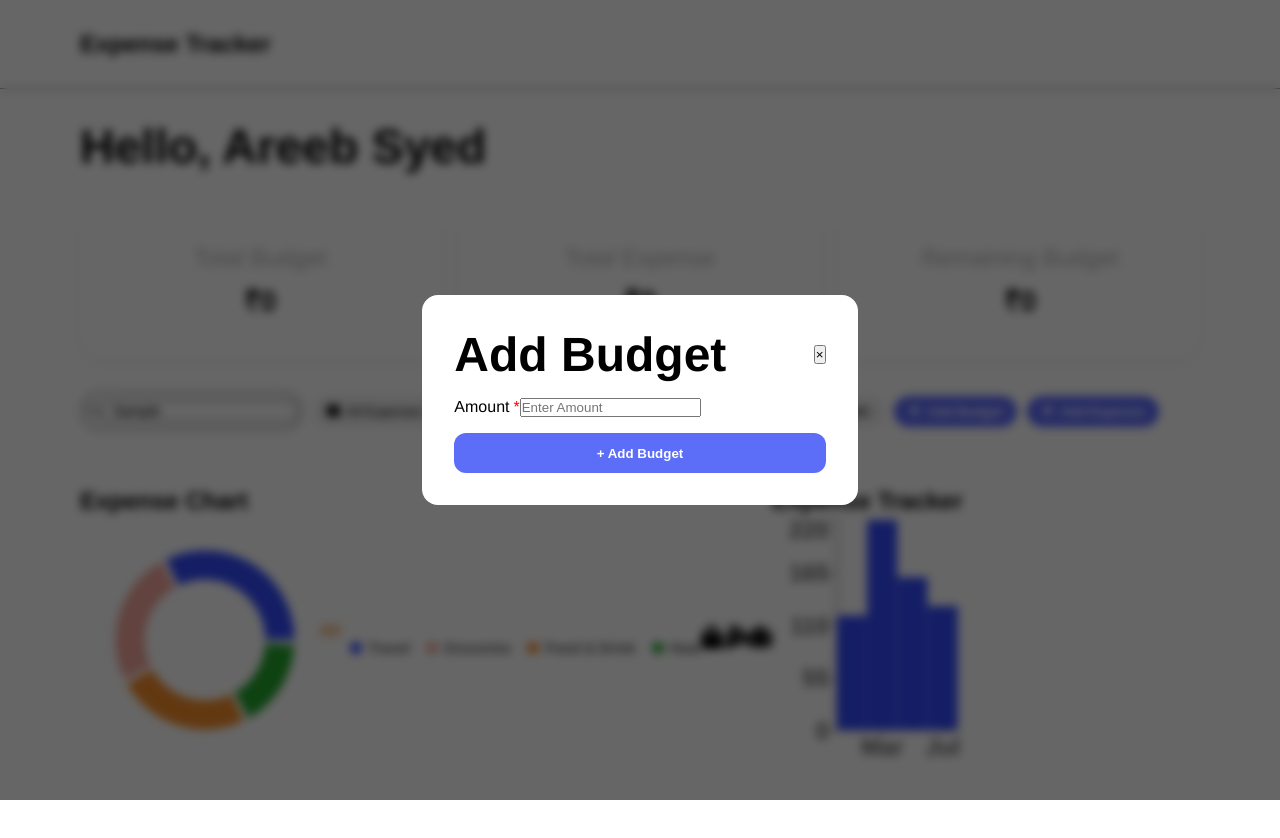
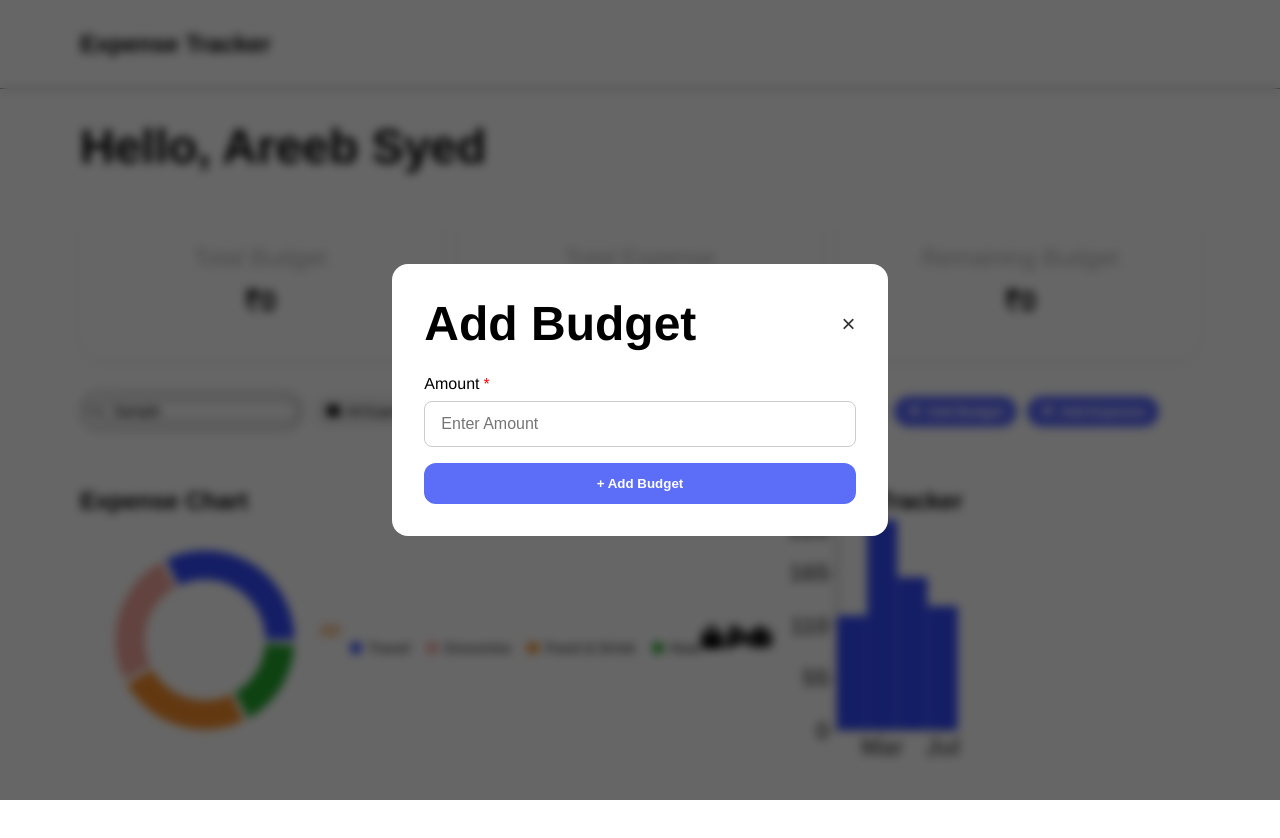
Before and after one commit to SyedA23/Expense-Tracker, a React (Vite) app: page / in a window 1280 px wide. Both pictures are taken after typing "Sample" into the empty fields and a click on the button "Add Budget". Shown: the top 838 px of the page. Built offline with nearby package versions, Linux system fonts and the light colour scheme.

Commit message:
Changed the styling of Budget modal form

```diff
--- a/src/components/AddBudgetModal.css
+++ b/src/components/AddBudgetModal.css
@@ -15,6 +15,32 @@
   display: flex;
   align-items: center;
   justify-content: center;
+  z-index: 999;
+}
+
+.modal-header {
+  display: flex;
+  justify-content: space-between;
+  align-items: center;
+  margin-bottom: 1.5rem;
+}
+
+.close-btn {
+  background: none;
+  border: none;
+  font-size: 1.5rem;
+  cursor: pointer;
+  color: #333;
+}
+
+/* Input Field */
+.modal-body input {
+  width: 100%;
+  padding: 0.8rem 1rem;
+  border: 1px solid #ccc;
+  border-radius: 8px;
+  margin-top: 0.5rem;
+  font-size: 1rem;
 }
 .submit-btn {
   background: #5c6ef8;
```
